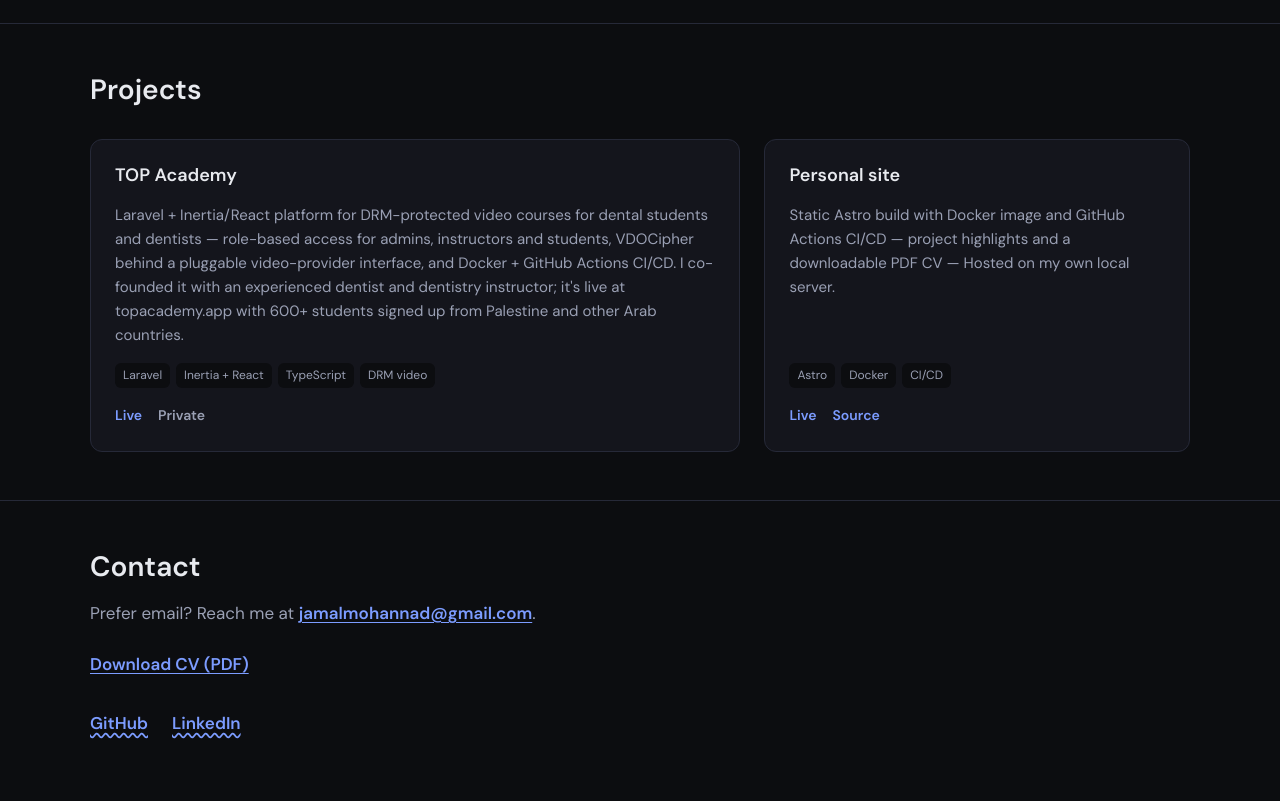
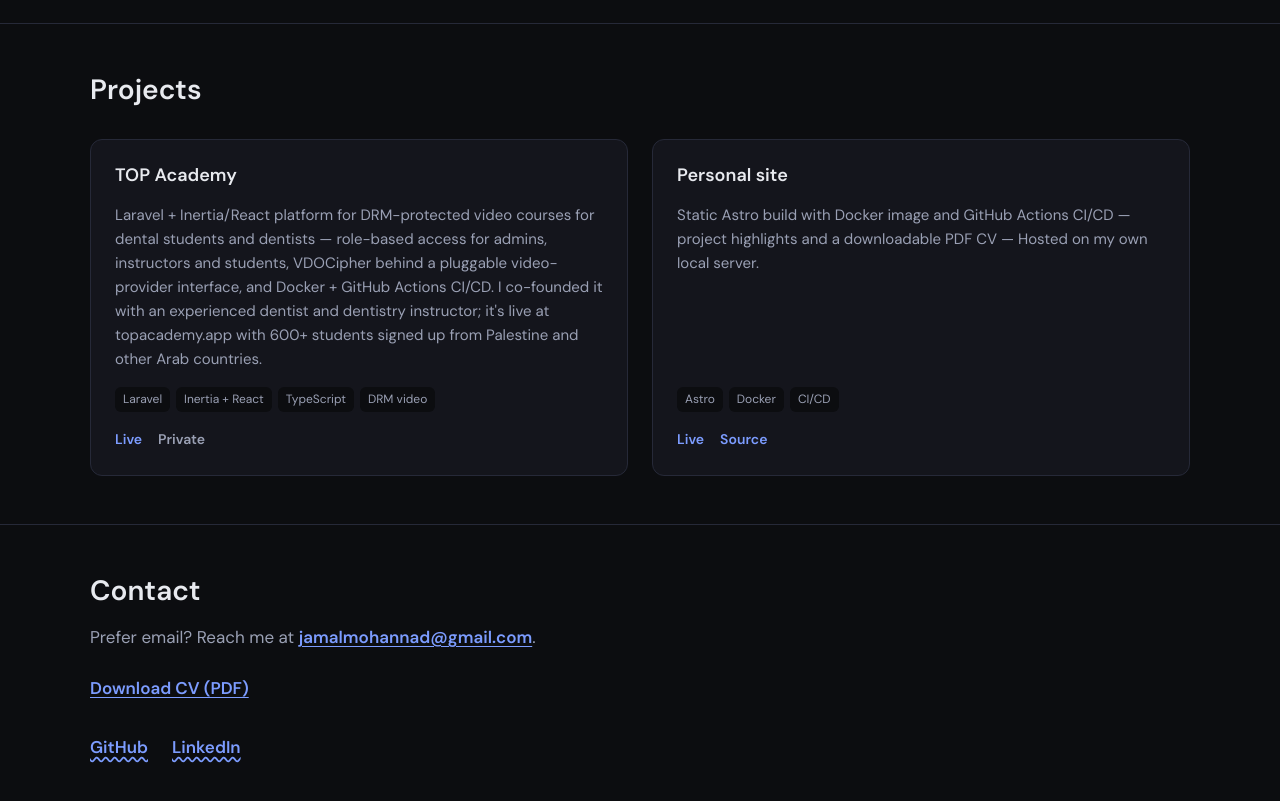
Before and after one commit to mohannadjamal/portfolio, an Astro site: page / in a window 1280 px wide. Shown: the part 2340-3141 px from the top of the page. Built offline with nearby package versions, Linux system fonts and the light colour scheme; Astro itself is replaced by a stand-in of ours.

Commit message:
Projects share the row equally
Drop per-project widths; cards split the row evenly by count (2 → 50% each).

```diff
--- a/src/components/Projects.astro
+++ b/src/components/Projects.astro
@@ -7,7 +7,7 @@ import { site } from "../data/site";
 		<h2 id="projects-heading">Projects</h2>
 		<ul class="grid">
 			{site.projects.map((project) => (
-				<li class="card" style={`--w: ${project.width}`}>
+				<li class="card">
 					<h3>{project.title}</h3>
 					<p>{project.summary}</p>
 					<ul class="tags" aria-label="Technologies">
@@ -68,11 +68,12 @@ import { site } from "../data/site";
 		flex: 0 0 100%;
 	}
 
-	/* Each card takes its project's share of the row; the gap is split between them
-	   so a row whose widths add up to 100 fills it exactly. */
+	/* Projects share the row equally: two get 50% each, three 33% each, and so on.
+	   Below the minimum width a card wraps onto the next row. */
 	@media (min-width: 768px) {
 		.card {
-			flex-basis: calc(var(--w) * 1% - var(--space-3) * (1 - var(--w) / 100));
+			flex: 1 1 0;
+			min-width: 280px;
 		}
 	}
 
--- a/src/data/site.ts
+++ b/src/data/site.ts
@@ -6,8 +6,6 @@ export type Project = {
 	sourceUrl?: string;
 	/** Source exists but is not public — renders a plain "Private" label, not a link. */
 	sourcePrivate?: boolean;
-	/** Share of the row on wide screens, in percent. Cards in one row should add up to 100. */
-	width: number;
 };
 
 const projects: readonly Project[] = [
@@ -18,7 +16,6 @@ const projects: readonly Project[] = [
 		tags: ["Laravel", "Inertia + React", "TypeScript", "DRM video"],
 		liveUrl: "https://topacademy.app",
 		sourcePrivate: true,
-		width: 60,
 	},
 	{
 		title: "Personal site",
@@ -27,7 +24,6 @@ const projects: readonly Project[] = [
 		tags: ["Astro", "Docker", "CI/CD"],
 		liveUrl: "https://www.mohannadjamal.dev",
 		sourceUrl: "https://github.com/mohannadjamal/portfolio",
-		width: 40,
 	},
 ];
 
```
